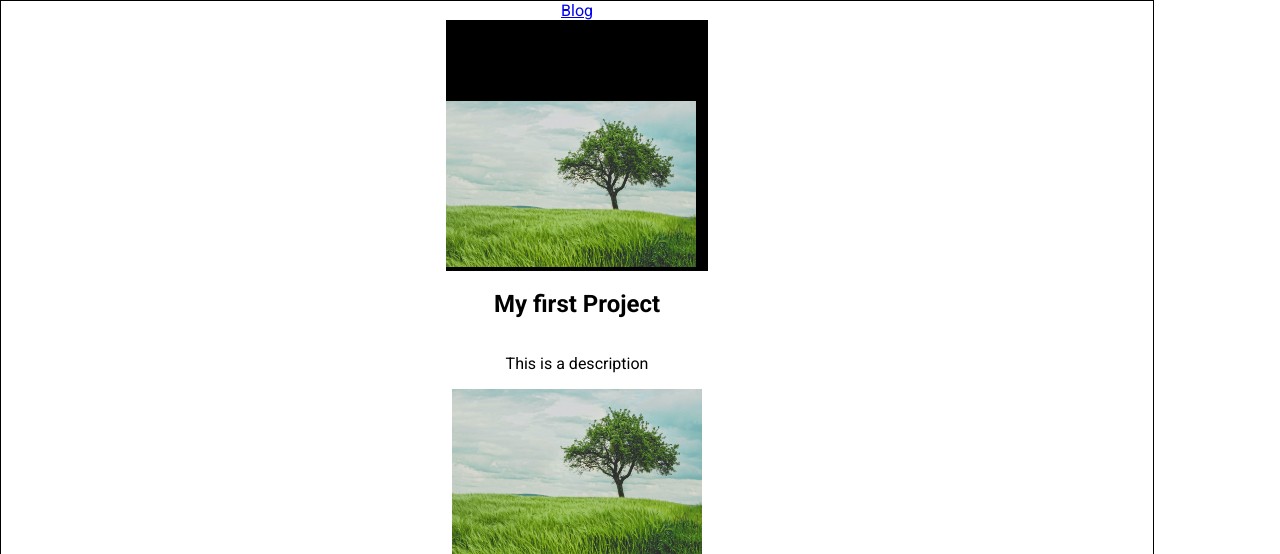
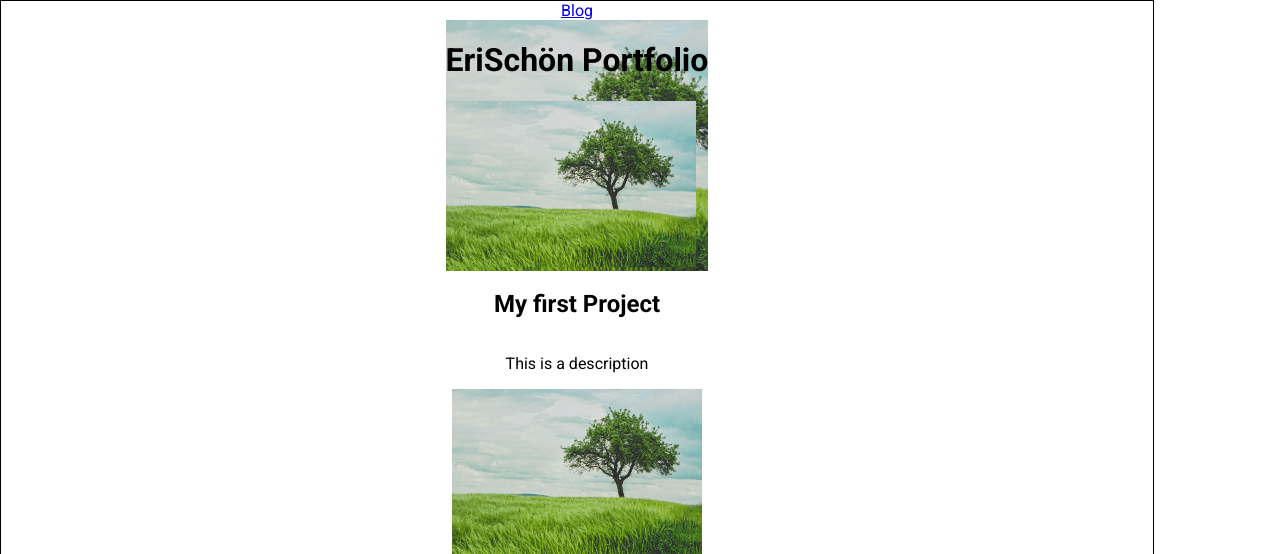
Before and after one commit to erischon/personal_portfolio_project, a Django app: page / in a window 1280 px wide. Shown: the top 554 px of the page. Run offline with Django 3.2, Linux system fonts and the light colour scheme; data comes from the database, SQL or seed files in the repository.

Commit message:
Update style.css

```diff
--- a/portfolio/static/portfolio/style.css
+++ b/portfolio/static/portfolio/style.css
@@ -1,6 +1,4 @@
 @import url('https://fonts.googleapis.com/css2?family=Roboto:wght@400;700&display=swap');
-
-{% load static %}
 
 body {
     font-family: 'Roboto', sans-serif;
@@ -16,8 +14,10 @@ body {
 
 .header {
     background: #000;
-    /* background-image: url("{% static 'portfolio/tree.jpg' %}"); */
-    /* background-image: url("http://127.0.0.1:8000/static/portfolio/tree.jpg"); */
+    background-image: url("../portfolio/tree.jpg");
+    background-size: cover;
+    background-position: center;
+    background-repeat: no-repeat;
 }
 
 .header img {
```
